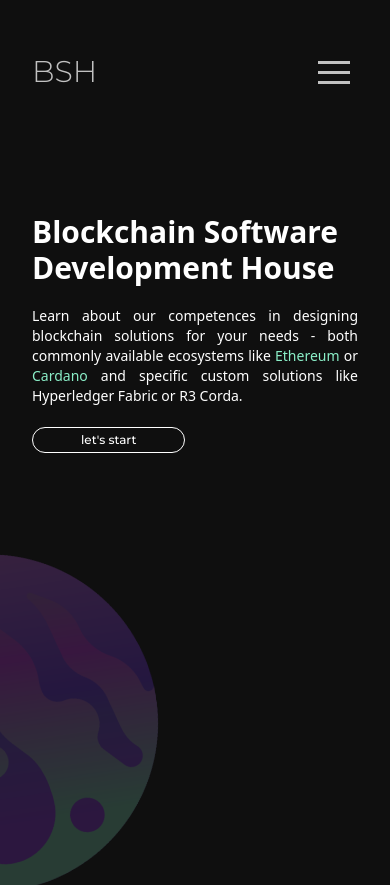
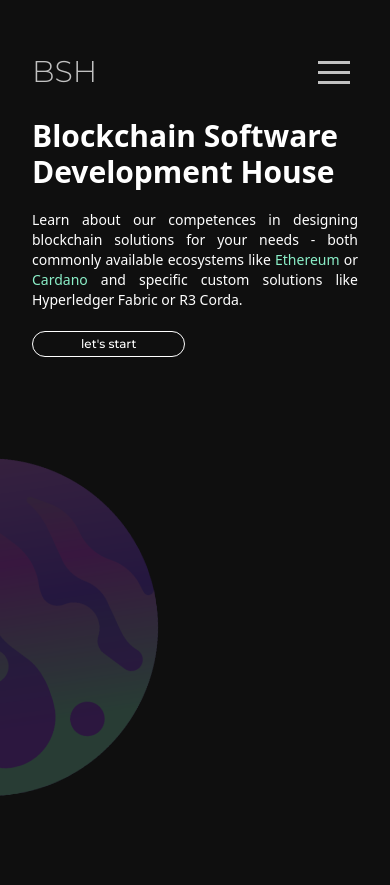
Before and after one commit to chainhouse-it/sc-frontend, a Next.js app: page / in a window 390 px wide. Shown: the top 885 px of the page. Built offline with nearby package versions, Linux system fonts and the light colour scheme.

Commit message:
menu fix

```diff
--- a/components/shared/Navbar/index.js
+++ b/components/shared/Navbar/index.js
@@ -7,9 +7,9 @@ export default function Navbar() {
 
 	return (
 		<nav
-			className={`${
-				isOpen ? 'fixed' : ''
-			} bg-[#0F0F0F] w-full top-0 flex flex-row justify-between items-center px-48 pt-12 text-[#C1C1C1] z-50 font-[Montserrat] xl:px-24 sm:px-8`}
+			className={`bg-[#0F0F0F] w-full top-0 flex flex-row justify-between items-center px-48 pt-12 text-[#C1C1C1] z-50 font-[Montserrat] ${
+				isOpen ? 'fixed' : 'absolute'
+			} xl:px-24 sm:px-8`}
 		>
 			<p className='text-3xl font-light z-20 '>BSH</p>
 			{useWindowWidth() < 1280 ? (
```
